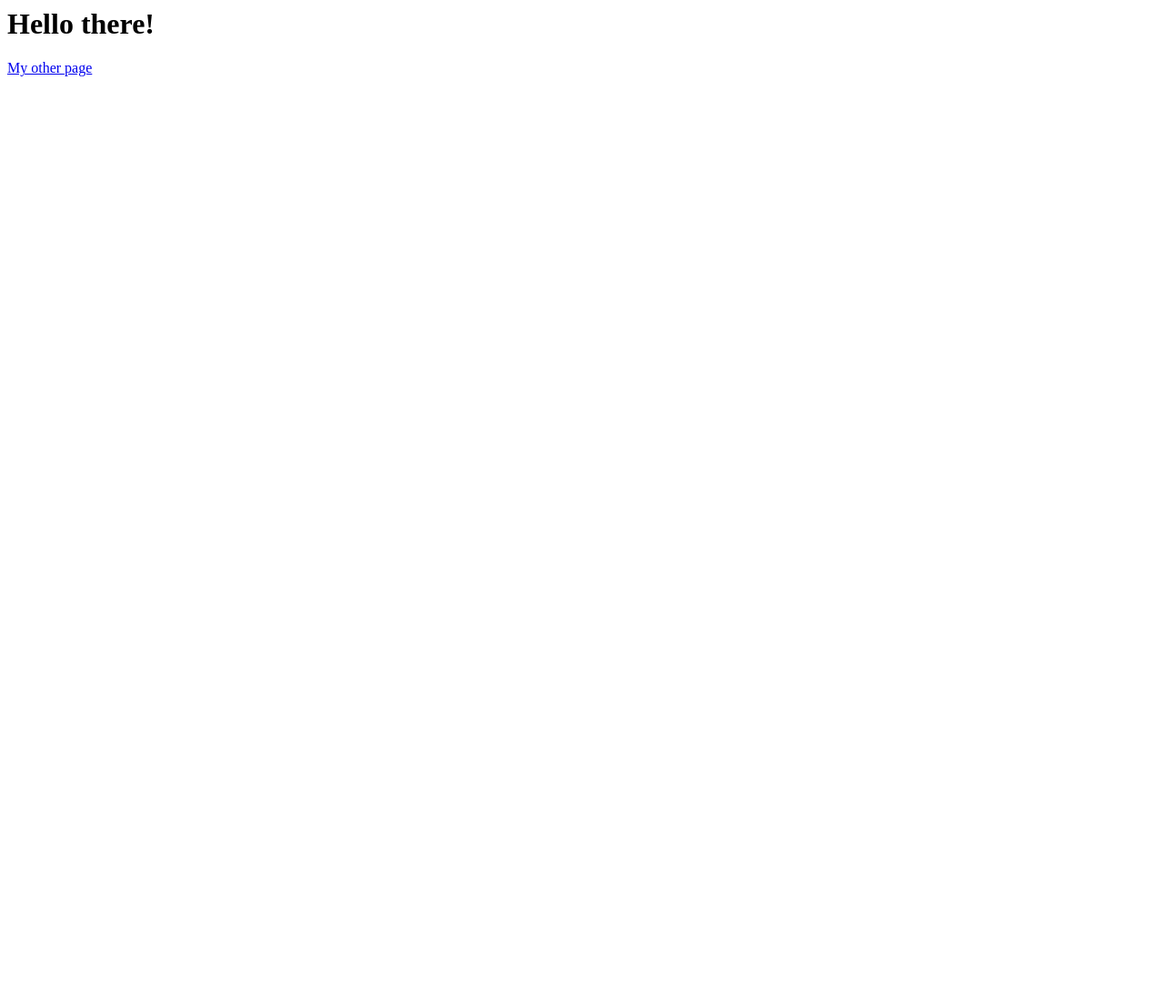
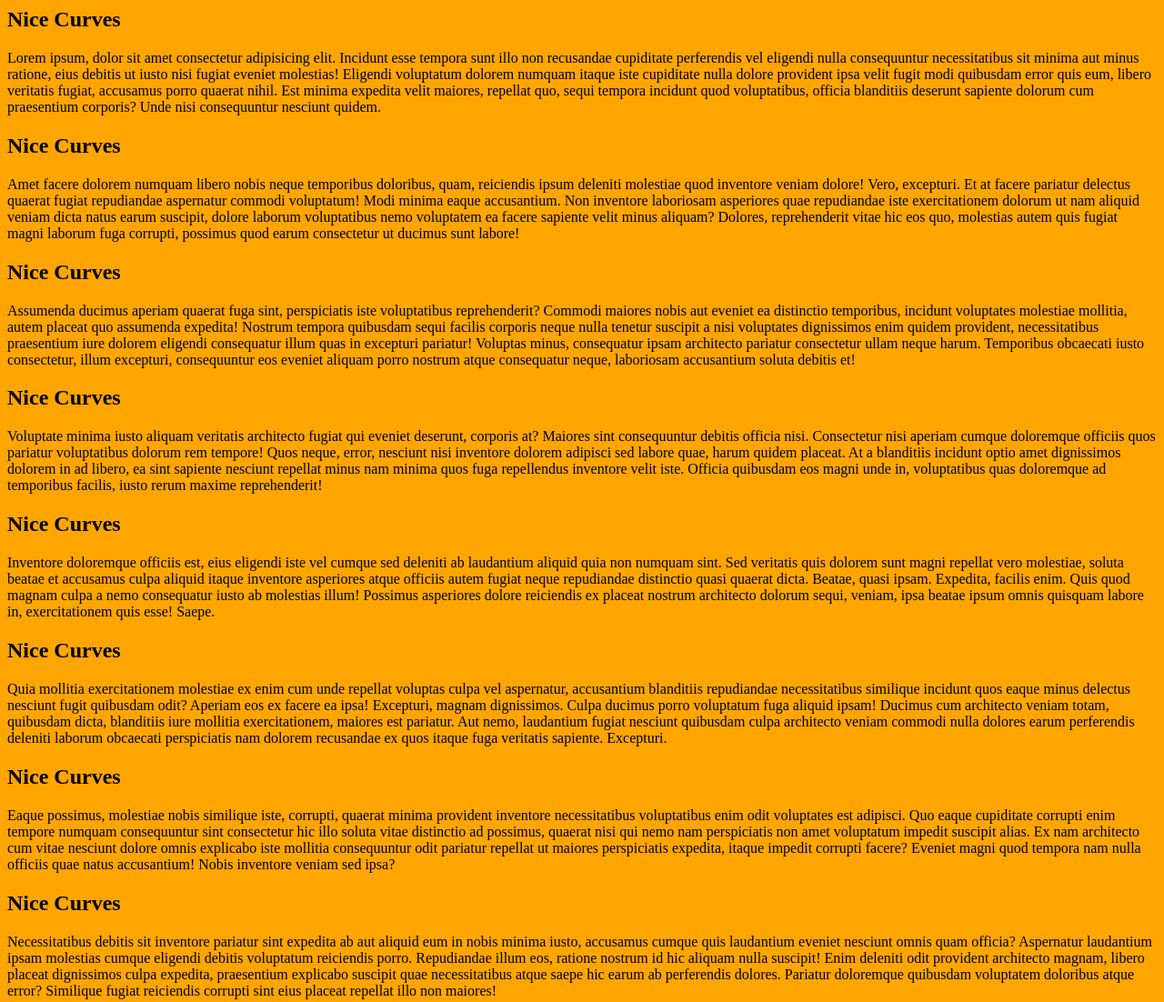
Before and after one commit to afolabiopakunle/curvaceous-home-page, a plain HTML site: page index.html in a window 1280 px wide. Shown: the whole page at 91% size. Before the commit the page ends 800 px from the top, so only its background shows below. Drawn offline with Linux system fonts and the light colour scheme.

Commit message:
dummy setup

```diff
--- a/index.html
+++ b/index.html
@@ -2,10 +2,40 @@
   <head>
     <meta charset="UTF-8">
     <script src="script.js"></script>
-    <!-- <link rel="stylesheet" type="text/css" href="styles.css"> -->
+    <link rel="stylesheet" type="text/css" href="styles.css">
   </head>
   <body>
-    <h1>Hello there!</h1>
-    <a href="/me.html">My other page</a>
+    <section>
+      <h1>Nice Curves</h1>
+      <p>Lorem ipsum, dolor sit amet consectetur adipisicing elit. Incidunt esse tempora sunt illo non recusandae cupiditate perferendis vel eligendi nulla consequuntur necessitatibus sit minima aut minus ratione, eius debitis ut iusto nisi fugiat eveniet molestias! Eligendi voluptatum dolorem numquam itaque iste cupiditate nulla dolore provident ipsa velit fugit modi quibusdam error quis eum, libero veritatis fugiat, accusamus porro quaerat nihil. Est minima expedita velit maiores, repellat quo, sequi tempora incidunt quod voluptatibus, officia blanditiis deserunt sapiente dolorum cum praesentium corporis? Unde nisi consequuntur nesciunt quidem.</p>
+    </section>
+    <section>
+      <h1>Nice Curves</h1>
+      <p>Amet facere dolorem numquam libero nobis neque temporibus doloribus, quam, reiciendis ipsum deleniti molestiae quod inventore veniam dolore! Vero, excepturi. Et at facere pariatur delectus quaerat fugiat repudiandae aspernatur commodi voluptatum! Modi minima eaque accusantium. Non inventore laboriosam asperiores quae repudiandae iste exercitationem dolorum ut nam aliquid veniam dicta natus earum suscipit, dolore laborum voluptatibus nemo voluptatem ea facere sapiente velit minus aliquam? Dolores, reprehenderit vitae hic eos quo, molestias autem quis fugiat magni laborum fuga corrupti, possimus quod earum consectetur ut ducimus sunt labore!</p>
+    </section>
+    <section>
+      <h1>Nice Curves</h1>
+      <p>Assumenda ducimus aperiam quaerat fuga sint, perspiciatis iste voluptatibus reprehenderit? Commodi maiores nobis aut eveniet ea distinctio temporibus, incidunt voluptates molestiae mollitia, autem placeat quo assumenda expedita! Nostrum tempora quibusdam sequi facilis corporis neque nulla tenetur suscipit a nisi voluptates dignissimos enim quidem provident, necessitatibus praesentium iure dolorem eligendi consequatur illum quas in excepturi pariatur! Voluptas minus, consequatur ipsam architecto pariatur consectetur ullam neque harum. Temporibus obcaecati iusto consectetur, illum excepturi, consequuntur eos eveniet aliquam porro nostrum atque consequatur neque, laboriosam accusantium soluta debitis et!</p>
+    </section>
+    <section>
+      <h1>Nice Curves</h1>
+      <p>Voluptate minima iusto aliquam veritatis architecto fugiat qui eveniet deserunt, corporis at? Maiores sint consequuntur debitis officia nisi. Consectetur nisi aperiam cumque doloremque officiis quos pariatur voluptatibus dolorum rem tempore! Quos neque, error, nesciunt nisi inventore dolorem adipisci sed labore quae, harum quidem placeat. At a blanditiis incidunt optio amet dignissimos dolorem in ad libero, ea sint sapiente nesciunt repellat minus nam minima quos fuga repellendus inventore velit iste. Officia quibusdam eos magni unde in, voluptatibus quas doloremque ad temporibus facilis, iusto rerum maxime reprehenderit!</p>
+    </section>
+    <section>
+      <h1>Nice Curves</h1>
+      <p>Inventore doloremque officiis est, eius eligendi iste vel cumque sed deleniti ab laudantium aliquid quia non numquam sint. Sed veritatis quis dolorem sunt magni repellat vero molestiae, soluta beatae et accusamus culpa aliquid itaque inventore asperiores atque officiis autem fugiat neque repudiandae distinctio quasi quaerat dicta. Beatae, quasi ipsam. Expedita, facilis enim. Quis quod magnam culpa a nemo consequatur iusto ab molestias illum! Possimus asperiores dolore reiciendis ex placeat nostrum architecto dolorum sequi, veniam, ipsa beatae ipsum omnis quisquam labore in, exercitationem quis esse! Saepe.</p>
+    </section>
+    <section>
+      <h1>Nice Curves</h1>
+      <p>Quia mollitia exercitationem molestiae ex enim cum unde repellat voluptas culpa vel aspernatur, accusantium blanditiis repudiandae necessitatibus similique incidunt quos eaque minus delectus nesciunt fugit quibusdam odit? Aperiam eos ex facere ea ipsa! Excepturi, magnam dignissimos. Culpa ducimus porro voluptatum fuga aliquid ipsam! Ducimus cum architecto veniam totam, quibusdam dicta, blanditiis iure mollitia exercitationem, maiores est pariatur. Aut nemo, laudantium fugiat nesciunt quibusdam culpa architecto veniam commodi nulla dolores earum perferendis deleniti laborum obcaecati perspiciatis nam dolorem recusandae ex quos itaque fuga veritatis sapiente. Excepturi.</p>
+    </section>
+    <section>
+      <h1>Nice Curves</h1>
+      <p>Eaque possimus, molestiae nobis similique iste, corrupti, quaerat minima provident inventore necessitatibus voluptatibus enim odit voluptates est adipisci. Quo eaque cupiditate corrupti enim tempore numquam consequuntur sint consectetur hic illo soluta vitae distinctio ad possimus, quaerat nisi qui nemo nam perspiciatis non amet voluptatum impedit suscipit alias. Ex nam architecto cum vitae nesciunt dolore omnis explicabo iste mollitia consequuntur odit pariatur repellat ut maiores perspiciatis expedita, itaque impedit corrupti facere? Eveniet magni quod tempora nam nulla officiis quae natus accusantium! Nobis inventore veniam sed ipsa?</p>
+    </section>
+    <section>
+      <h1>Nice Curves</h1>
+      <p>Necessitatibus debitis sit inventore pariatur sint expedita ab aut aliquid eum in nobis minima iusto, accusamus cumque quis laudantium eveniet nesciunt omnis quam officia? Aspernatur laudantium ipsam molestias cumque eligendi debitis voluptatum reiciendis porro. Repudiandae illum eos, ratione nostrum id hic aliquam nulla suscipit! Enim deleniti odit provident architecto magnam, libero placeat dignissimos culpa expedita, praesentium explicabo suscipit quae necessitatibus atque saepe hic earum ab perferendis dolores. Pariatur doloremque quibusdam voluptatem doloribus atque error? Similique fugiat reiciendis corrupti sint eius placeat repellat illo non maiores!</p>
+    </section>
   </body>
 </html>
```
